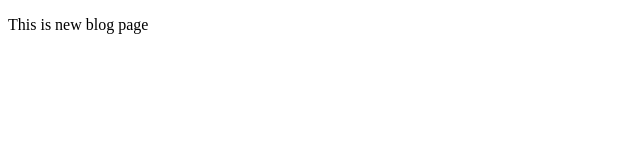
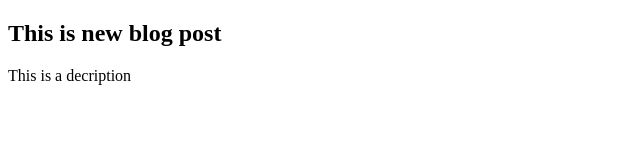
Before and after one commit to Jyotigaikwad-git/test-Bootcamp, a plain HTML site: page blogs/index.html in a window 1280 px wide. Shown: the whole page, without its empty margins (0-640 px from the left). Drawn offline with Linux system fonts and the light colour scheme.

Commit message:
New blog post

```diff
--- a/blogs/index.html
+++ b/blogs/index.html
@@ -1,8 +1,13 @@
 <!DOCTYPE html>
 <html>
   <body>
-     <p>This is new blog page</p>
-     <a href=""></a>
+     <!-- <p>This is new blog page</p> -->
+     <!-- <a href=""></a> -->
+      <article>
+        <h2> This is new blog post</h2>
+        <p>This is a decription</p>
+      </article>
+
   </body>
 
 </html>
```
